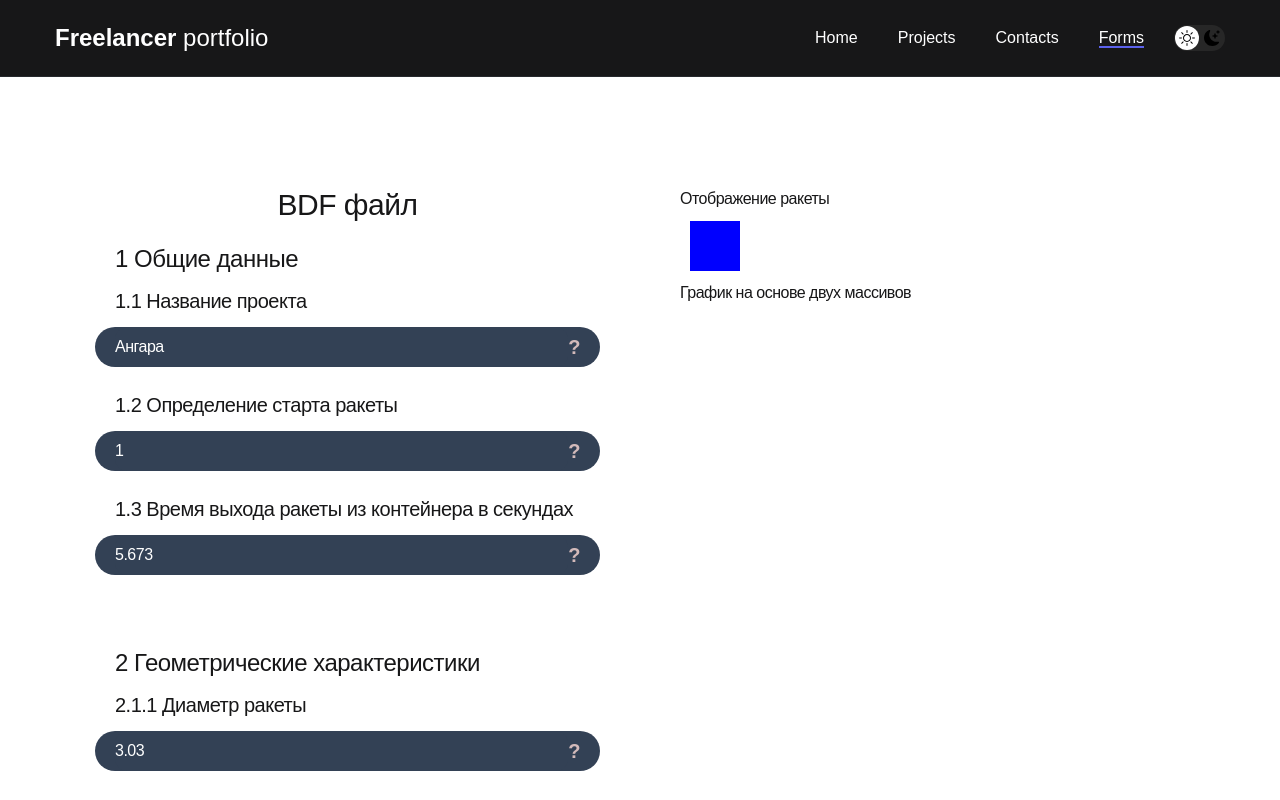
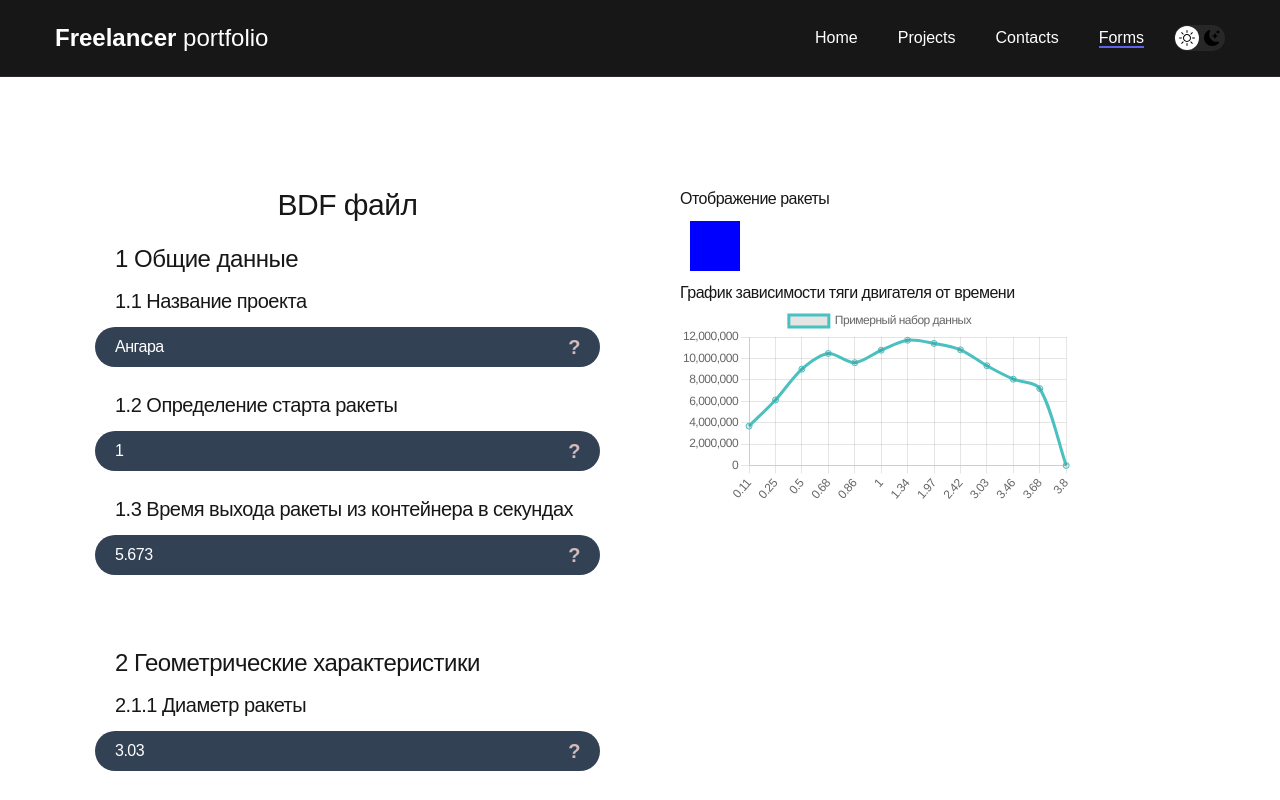
Before and after one commit to Kotenok-Gav/Strength, a React (Create React App) app in the folder frontend/: page /forms in a window 1280 px wide. Shown: the top 800 px of the page. Built offline with nearby package versions, Linux system fonts and the light colour scheme.

Commit message:
Добавление графика тяги от времени

```diff
--- a/frontend/package.json
+++ b/frontend/package.json
@@ -4,17 +4,16 @@
   "private": true,
   "dependencies": {
     "@heroicons/react": "^2.0.18",
-    "@react-three/drei": "^9.79.3",
-    "@react-three/fiber": "^8.13.5",
     "@testing-library/jest-dom": "^5.16.5",
     "@testing-library/react": "^13.4.0",
     "@testing-library/user-event": "^13.5.0",
     "axios": "^1.4.0",
+    "chart.js": "^4.3.2",
     "react": "^18.2.0",
+    "react-chartjs-2": "^5.2.0",
     "react-dom": "^18.2.0",
     "react-router-dom": "^6.4.3",
     "react-scripts": "5.0.1",
-    "three": "^0.154.0",
     "web-vitals": "^2.1.4"
   },
   "scripts": {
--- a/frontend/src/components/forms/graphTimeTyga/GraphTimeTyga.js
+++ b/frontend/src/components/forms/graphTimeTyga/GraphTimeTyga.js
@@ -1,20 +1,46 @@
 import React from 'react';
-import { Canvas } from 'react-three-fiber';
+import { Line } from 'react-chartjs-2';
+
+import {
+    Chart as ChartJS,
+    CategoryScale,
+    LinearScale,
+    PointElement,
+    LineElement,
+    Title,
+    Tooltip,
+    Legend,
+} from 'chart.js';
+
+ChartJS.register(
+    CategoryScale,
+    LinearScale,
+    PointElement,
+    LineElement,
+    Title,
+    Tooltip,
+    Legend
+);
 
 const Graph = ({ dataX, dataY }) => {
-  return (
-    <Canvas>
-      <ambientLight />
-      <pointLight position={[10, 10, 10]} />
-      <axesHelper args={[5]} />
-      {dataX.map((x, index) => (
-        <mesh key={index} position={[x * 0.1, dataY[index] * 0.1, 0]}>
-          <sphereGeometry args={[0.1, 16, 16]} />
-          <meshStandardMaterial color="red" />
-        </mesh>
-      ))}
-    </Canvas>
-  );
+    const data = {
+        labels: dataX,
+        datasets: [
+            {
+                label: 'Примерный набор данных',
+                data: dataY,
+                fill: false,
+                borderColor: 'rgb(75, 192, 192)',
+                tension: 0.3,
+            },
+        ],
+    };
+
+    return (
+        <div>
+            <Line data={data} />
+        </div>
+    );
 };
 
 export default Graph;
--- a/frontend/src/pages/Forms.js
+++ b/frontend/src/pages/Forms.js
@@ -2,7 +2,7 @@ import {useState} from "react";
 import axios from "axios";
 import InputField from "../components/forms/Input_forms/input_forms";
 import renderCubes from "../components/forms/createRocket/createRocket";
-{/*import Graph from '../components/forms/graphTimeTyga/GraphTimeTyga';*/}
+import Graph from '../components/forms/graphTimeTyga/GraphTimeTyga';
 
 
 const Forms = () => {
@@ -218,42 +218,11 @@ const Forms = () => {
 
 
   // График тяги от времени
-{/*
-    // Создание графика
+  const dataX = [t_p1, t_p2, t_p3, t_p4, t_p5, t_p6, t_p7, t_p8, t_p9, t_p10, t_p11, t_p12, t_p13];
+  const dataY = [P1, P2, P3, P4, P5, P6, P7, P8, P9, P10, P11, P12, P13];
 
-    const t_p1_1 = 1
-    const t_p2_2 = 2
-    const t_p3_3 = 3
-    const t_p4_4 = 4
-    const t_p5_5 = 5
-    const t_p6_6 = 6
-    const t_p7_7 = 7
-    const t_p8_8 = 8
-    const t_p9_9 = 9
-    const t_p10_10 = 10
-    const t_p11_11 = 11
-    const t_p12_12 = 12
-    const t_p13_13 = 13
+  const graph = <Graph dataX={dataX} dataY={dataY}  />;
 
-    const P1_1 = 1
-    const P2_2 = 2
-    const P3_3 = 3
-    const P4_4 = 4
-    const P5_5 = 5
-    const P6_6 = 6
-    const P7_7 = 7
-    const P8_8 = 8
-    const P9_9 = 9
-    const P10_10 = 10
-    const P11_11 = 11
-    const P12_12 = 12
-    const P13_13 = 13
-
-    const dataX = [t_p1_1, t_p2_2, t_p3_3, t_p4_4, t_p5_5, t_p6_6, t_p7_7, t_p8_8, t_p9_9, t_p10_10, t_p11_11, t_p12_12, t_p13_13];
-    const dataY = [P1_1, P2_2, P3_3, P4_4, P5_5, P6_6, P7_7, P8_8, P9_9, P10_10, P11_11, P12_12, P13_13];
-
-    console.log(dataX, dataY)
-*/}
 
 
   return (
@@ -924,13 +893,15 @@ const Forms = () => {
 
           </div>
           <div className="w-1/2 p-10">
-            <div>
-              <h1>Отображение ракеты</h1>
-              {cubes}
-            </div>
-            <div>
-              <h1>График на основе двух массивов</h1>
-              {/*<Graph dataX={dataX} dataY={dataY} />*/}
+            <div className="fixed">
+              <div>
+                <h1>Отображение ракеты</h1>
+                {cubes}
+              </div>
+              <div>
+                <h1>График зависимости тяги двигателя от времени</h1>
+                {graph}
+              </div>
             </div>
           </div>
         </div>
--- a/frontend/src/styles/main.css
+++ b/frontend/src/styles/main.css
@@ -84,6 +84,14 @@ body {
 	display: flex;
 	justify-content: space-around;
 }
+
+
+/* Фиксируем правую часть экрана от скрола */
+.fixed {
+	flex: 0 0 auto;
+	width: 400px; /* Ширина фиксированной правой части */
+	/* Добавьте стили для фиксированной части */
+  }
 
 .none {
 	display: none !important;
```
Also changed, not shown: package.json (deleted, +0 -9 lines).
